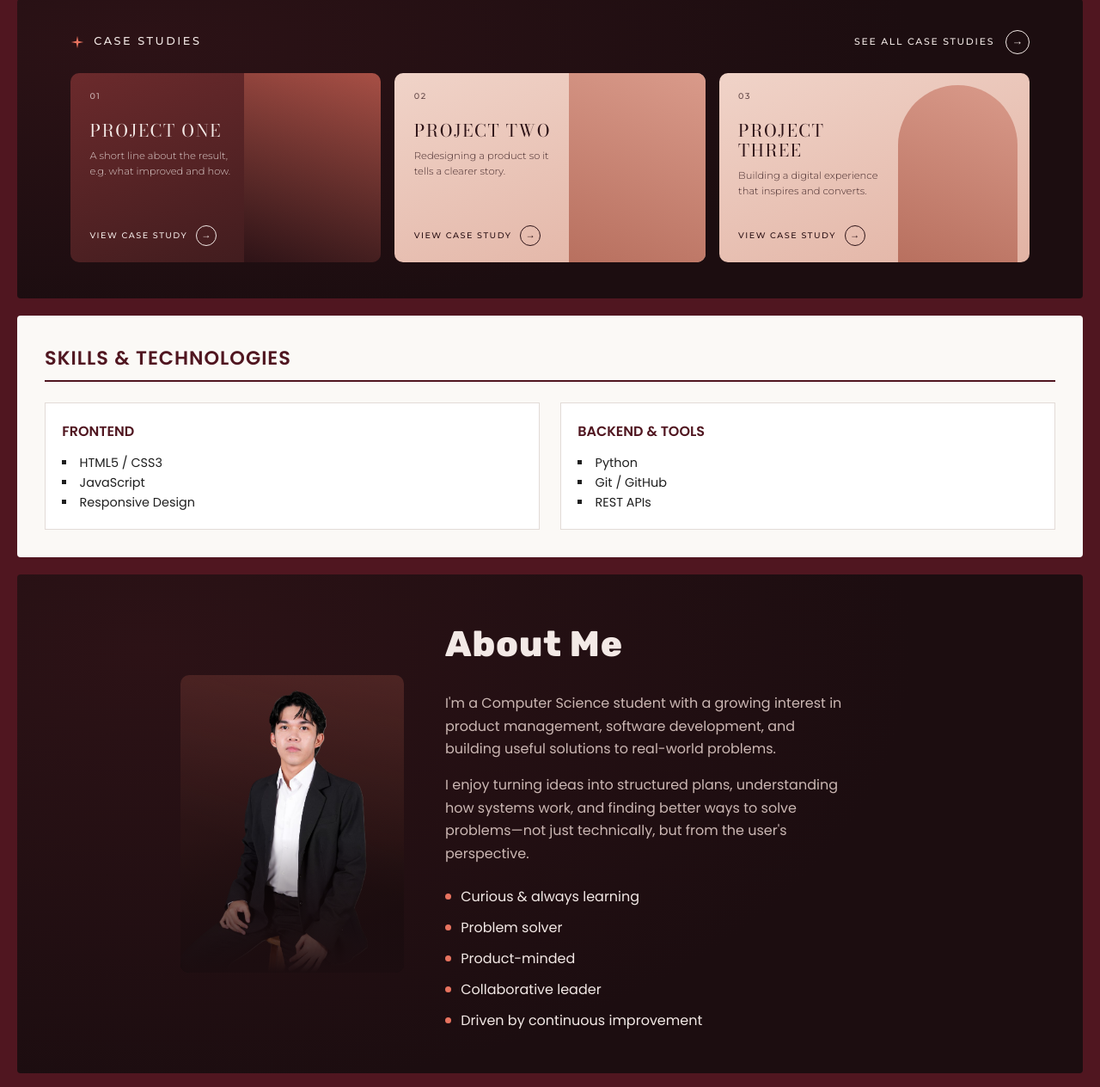
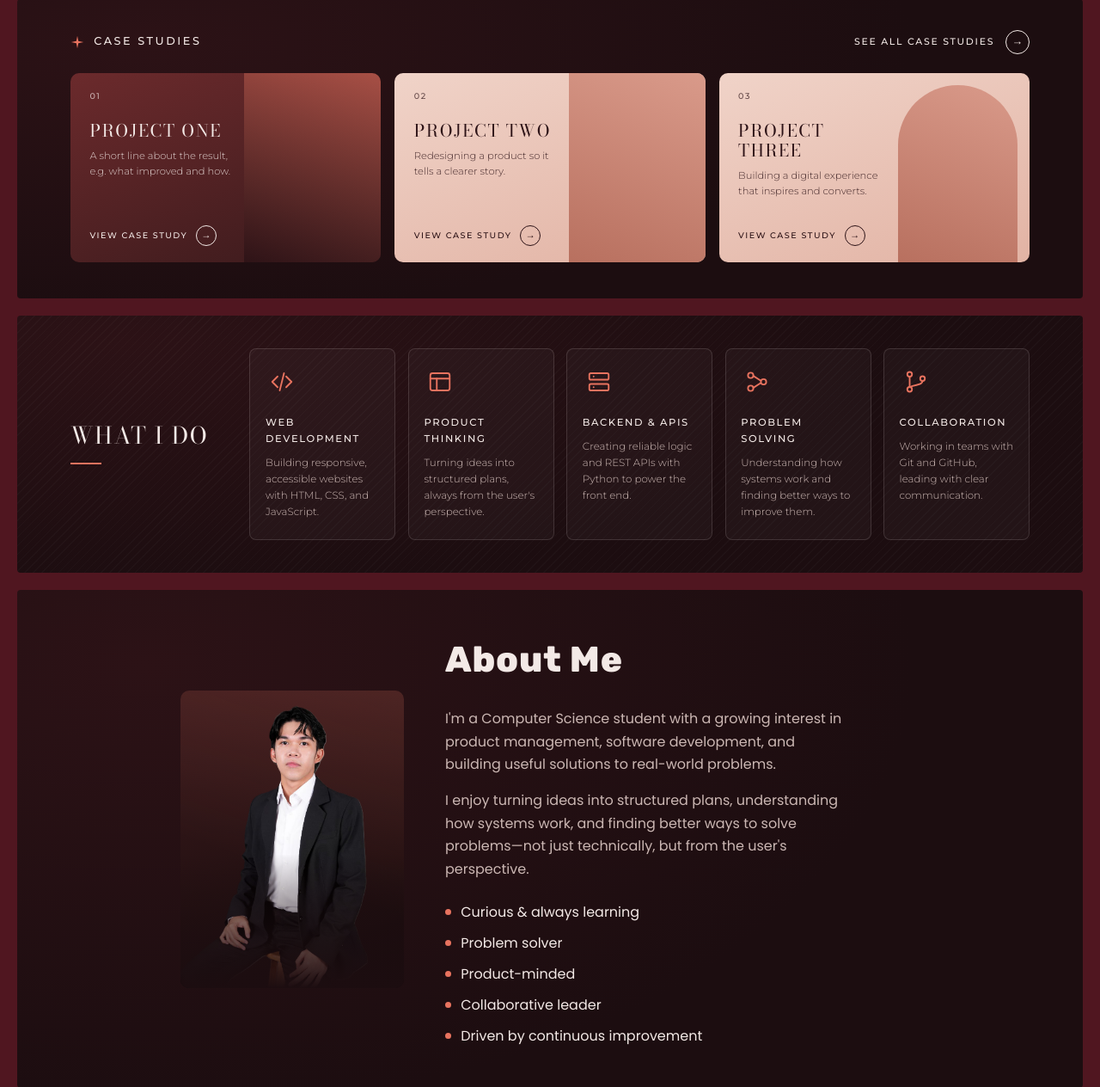
Before and after one commit to nonoyjuswa/Personal-Portfolio, a PHP site: page / in a window 1280 px wide. Shown: the part 1195-2459 px from the top of the page at 86% size. Run offline with PHP 8.4, Linux system fonts and the light colour scheme; some web fonts are replaced.

Commit message:
re-designed the skills section

```diff
--- a/css/components.css
+++ b/css/components.css
@@ -1,4 +1,4 @@
-/* Reusable pieces: navbar, buttons, cards */
+/* Reusable pieces: navbar, buttons */
 
 /* Buttons */
 .btn {
@@ -18,9 +18,3 @@
 }
 .btn:hover { opacity: 0.85; }
 .btn--secondary { background-color: transparent; color: var(--burgundy); }
-
-/* Skill group */
-.skills__grid { display: grid; grid-template-columns: repeat(auto-fit, minmax(200px, 1fr)); gap: 1.5rem; }
-.skill-group { background: var(--white); border: 1px solid var(--border); padding: 1.2rem; }
-.skill-group__title { font-size: 1rem; text-transform: uppercase; margin-bottom: 0.8rem; color: var(--burgundy); }
-.skill-group__list { list-style: square inside; font-size: 0.9rem; }
--- /dev/null
+++ b/css/what-i-do.css
@@ -0,0 +1,69 @@
+/* What I do: dark section with an intro and five service cards */
+.what-i-do {
+  background:
+    repeating-linear-gradient(135deg, rgba(243, 233, 230, 0.025) 0 1px, transparent 1px 7px),
+    radial-gradient(120% 160% at 10% 10%, var(--dark-mid) 0%, var(--dark-deep) 60%);
+  padding: 2.4rem 5%;
+}
+
+.what-i-do__layout { display: grid; grid-template-columns: 170px 1fr; gap: 2.4rem; align-items: center; }
+
+/* Intro */
+.what-i-do__title {
+  font-family: var(--font-hero);
+  font-weight: 400;
+  font-size: 1.7rem;
+  line-height: 1.1;
+  letter-spacing: 0.06em;
+  text-transform: uppercase;
+  color: var(--light);
+  margin-bottom: 1rem;
+}
+.what-i-do__rule { display: block; width: 36px; height: 2px; background: var(--coral); }
+
+/* Cards */
+.what-i-do__grid { display: grid; grid-template-columns: repeat(5, 1fr); gap: 0.9rem; }
+
+.service-card {
+  padding: 1.2rem 1.1rem 1.4rem;
+  border: 1px solid var(--line);
+  border-radius: 8px;
+  background: rgba(243, 233, 230, 0.03);
+  transition: border-color 0.25s ease, transform 0.25s ease, background 0.25s ease;
+}
+.service-card:hover {
+  border-color: rgba(232, 115, 95, 0.6);
+  background: rgba(232, 115, 95, 0.06);
+  transform: translateY(-3px);
+}
+.service-card__icon { display: flex; align-items: center; justify-content: center; width: 38px; height: 38px; margin-bottom: 1.2rem; }
+.service-card__icon svg {
+  width: 30px;
+  height: 30px;
+  fill: none;
+  stroke: var(--coral);
+  stroke-width: 1.5;
+  stroke-linecap: round;
+  stroke-linejoin: round;
+}
+.service-card__title {
+  font-family: var(--font-ui);
+  font-weight: 500;
+  font-size: 0.72rem;
+  letter-spacing: 0.14em;
+  text-transform: uppercase;
+  color: var(--light);
+  margin-bottom: 0.6rem;
+}
+.service-card__text { font-family: var(--font-ui); font-weight: 300; font-size: 0.74rem; line-height: 1.6; color: var(--light-muted); }
+
+@media (prefers-reduced-motion: reduce) {
+  .service-card { transition: none; }
+  .service-card:hover { transform: none; }
+}
+
+/* Responsive */
+@media (max-width: 1100px) {
+  .what-i-do__layout { grid-template-columns: 1fr; gap: 1.6rem; }
+  .what-i-do__grid { grid-template-columns: repeat(auto-fit, minmax(190px, 1fr)); }
+}
--- a/index.html
+++ b/index.html
@@ -12,6 +12,7 @@
   <link rel="stylesheet" href="css/components.css">
   <link rel="stylesheet" href="css/hero.css">
   <link rel="stylesheet" href="css/featured-work.css">
+  <link rel="stylesheet" href="css/what-i-do.css">
   <link rel="stylesheet" href="css/case-studies.css">
   <link rel="stylesheet" href="css/sections.css">
 </head>
@@ -87,25 +88,13 @@
       <div class="case-studies__grid" id="case-study-grid"></div>
     </section>
 
-    <section class="section skills" id="skills" aria-labelledby="skills-title">
-      <h2 class="section__title" id="skills-title">Skills &amp; Technologies</h2>
-      <div class="skills__grid">
-        <div class="skill-group">
-          <h3 class="skill-group__title">Frontend</h3>
-          <ul class="skill-group__list">
-            <li>HTML5 / CSS3</li>
-            <li>JavaScript</li>
-            <li>Responsive Design</li>
-          </ul>
+    <section class="section section--dark what-i-do" id="skills" aria-labelledby="what-i-do-title">
+      <div class="what-i-do__layout">
+        <div class="what-i-do__intro">
+          <h2 class="what-i-do__title" id="what-i-do-title">What I Do</h2>
+          <span class="what-i-do__rule"></span>
         </div>
-        <div class="skill-group">
-          <h3 class="skill-group__title">Backend &amp; Tools</h3>
-          <ul class="skill-group__list">
-            <li>Python</li>
-            <li>Git / GitHub</li>
-            <li>REST APIs</li>
-          </ul>
-        </div>
+        <div class="what-i-do__grid" id="service-grid"></div>
       </div>
     </section>
 
--- /dev/null
+++ b/js/components/serviceCard.js
@@ -0,0 +1,11 @@
+// View: turns one service object into HTML.
+export function serviceCard({ title, text, icon }) {
+  return `
+    <article class="service-card">
+      <span class="service-card__icon">
+        <svg viewBox="0 0 24 24" aria-hidden="true">${icon}</svg>
+      </span>
+      <h3 class="service-card__title">${title}</h3>
+      <p class="service-card__text">${text}</p>
+    </article>`;
+}
--- /dev/null
+++ b/js/data/services.js
@@ -0,0 +1,28 @@
+// Model: add or edit services here. icon = the inner SVG markup (24x24 viewBox, stroke-only shapes).
+export const services = [
+  {
+    title: "Web Development",
+    text: "Building responsive, accessible websites with HTML, CSS, and JavaScript.",
+    icon: '<path d="M8 7l-5 5 5 5"/><path d="M16 7l5 5-5 5"/><path d="M14 4l-4 16"/>',
+  },
+  {
+    title: "Product Thinking",
+    text: "Turning ideas into structured plans, always from the user's perspective.",
+    icon: '<rect x="3" y="4" width="18" height="16" rx="2"/><path d="M3 9h18"/><path d="M9 9v11"/>',
+  },
+  {
+    title: "Backend &amp; APIs",
+    text: "Creating reliable logic and REST APIs with Python to power the front end.",
+    icon: '<rect x="3" y="4" width="18" height="6" rx="1.5"/><rect x="3" y="14" width="18" height="6" rx="1.5"/><path d="M7 7h.01M7 17h.01"/>',
+  },
+  {
+    title: "Problem Solving",
+    text: "Understanding how systems work and finding better ways to improve them.",
+    icon: '<circle cx="6" cy="6" r="2.5"/><circle cx="18" cy="12" r="2.5"/><circle cx="6" cy="18" r="2.5"/><path d="M8.5 6.5L15.5 11M8.5 17.5L15.5 13"/>',
+  },
+  {
+    title: "Collaboration",
+    text: "Working in teams with Git and GitHub, leading with clear communication.",
+    icon: '<circle cx="6" cy="5" r="2.2"/><circle cx="6" cy="19" r="2.2"/><circle cx="18" cy="9" r="2.2"/><path d="M6 7.2v9.6"/><path d="M18 11.2c0 4-6 3-12 5.6"/>',
+  },
+];
--- a/js/main.js
+++ b/js/main.js
@@ -1,7 +1,9 @@
 // Controller: connects data to views and the DOM.
 import { projects } from "./data/projects.js";
+import { services } from "./data/services.js";
 import { caseStudies } from "./data/caseStudies.js";
 import { projectCard } from "./components/projectCard.js";
+import { serviceCard } from "./components/serviceCard.js";
 import { caseStudyCard } from "./components/caseStudyCard.js";
 
 const render = (selector, items, view) => {
@@ -11,3 +13,4 @@ const render = (selector, items, view) => {
 
 render("#project-grid", projects, projectCard);
 render("#case-study-grid", caseStudies, caseStudyCard);
+render("#service-grid", services, serviceCard);
```
